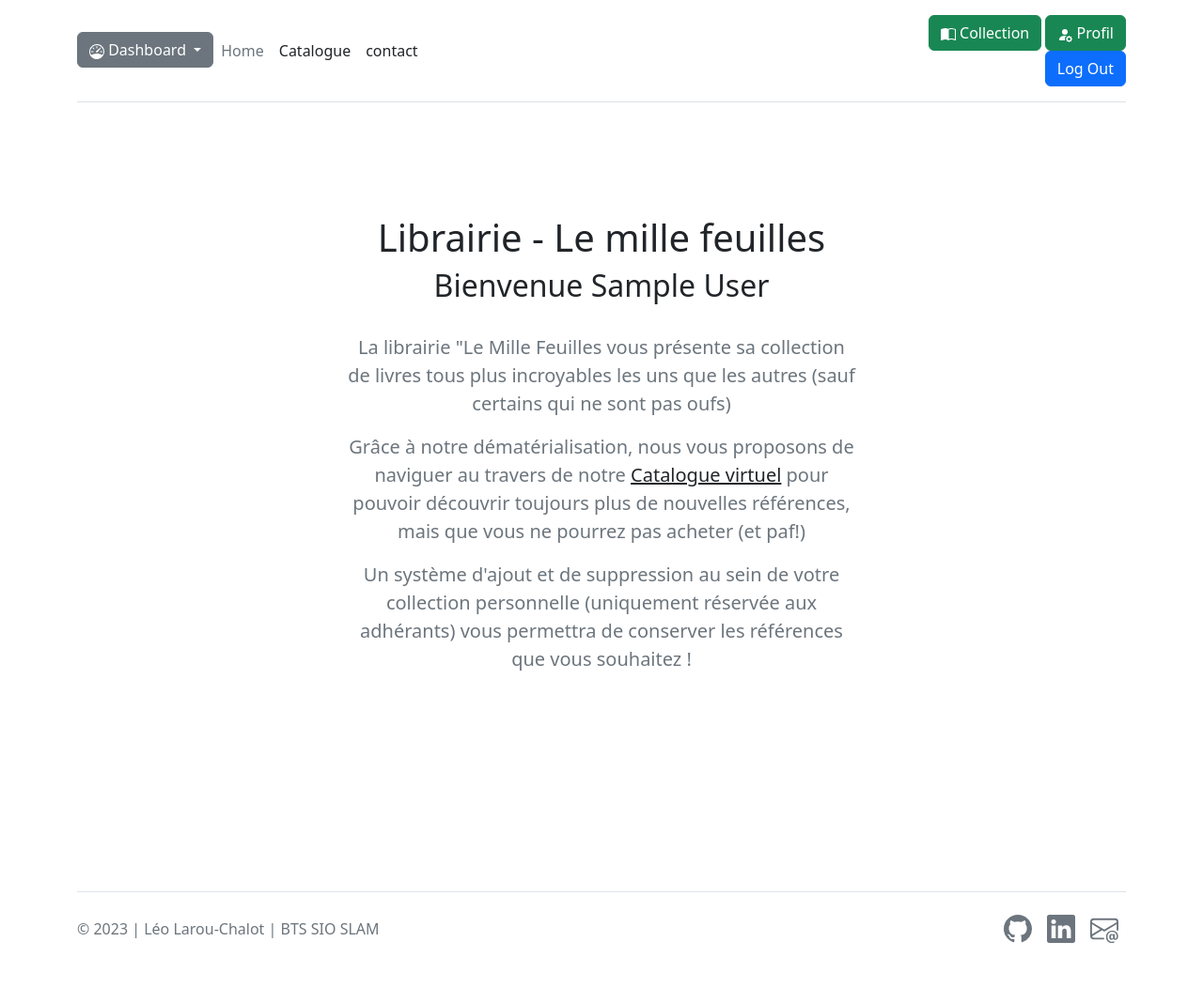
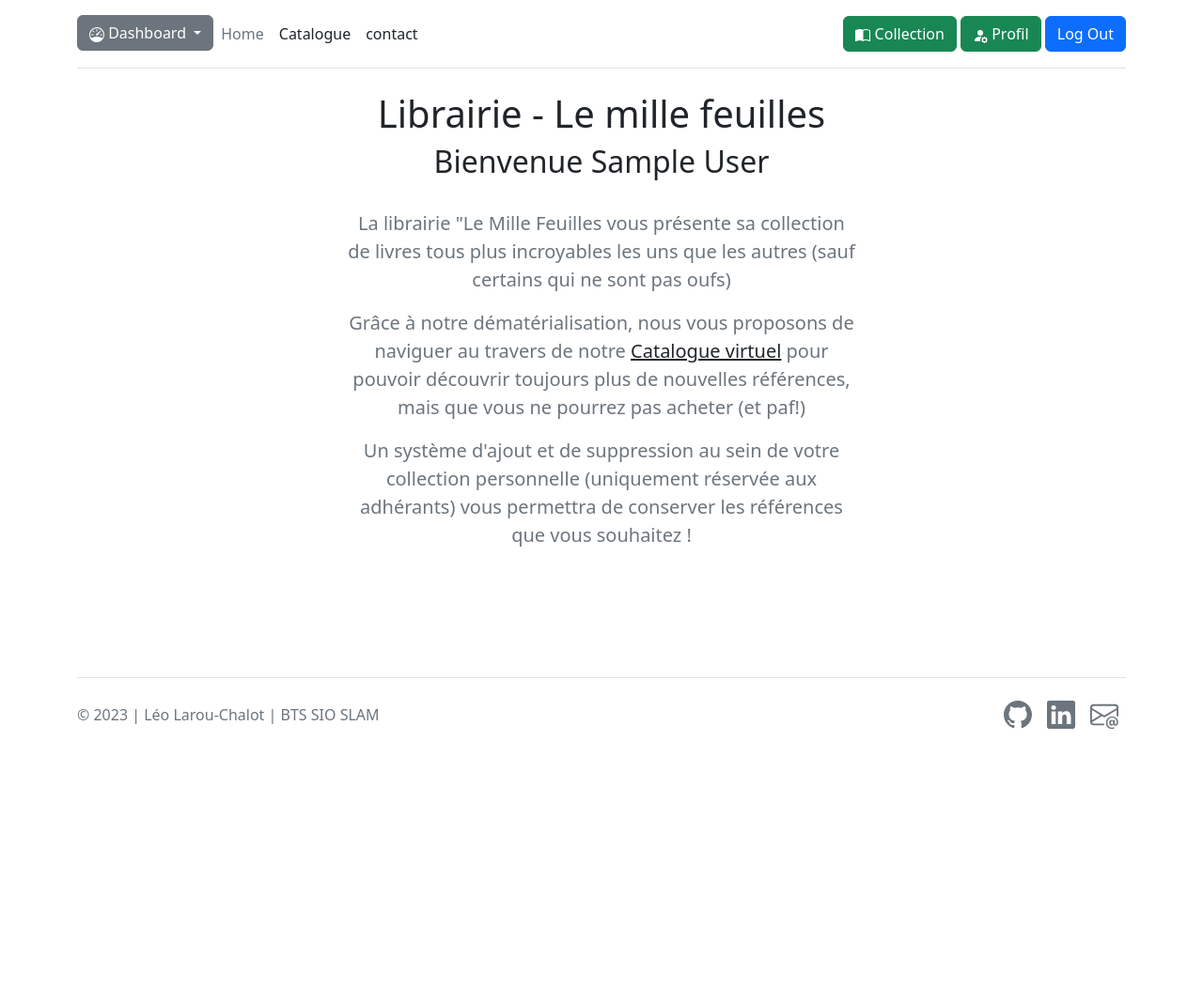
Before and after one commit to LeoLChalot/BTSSIO-API-Google-Book, a PHP site: page /librairie/ in a window 1280 px wide. Shown: the whole page at 94% size. After the commit the page ends 776 px from the top, so only its background shows below. Run offline with PHP 8.4, Linux system fonts and the light colour scheme; the visitor is signed in with stand-in values (Sample User, id 1).

Commit message:
Optimisation affichage

```diff
--- a/catalogue.php
+++ b/catalogue.php
@@ -19,7 +19,7 @@
                 <img src="assets/img/backgrounds/catalogue.jpg" class="w-100 rounded-4 shadow-4" alt="" />
             </div>
             <div class="center col-lg-5 mb-5 mb-lg-0">
-                <div class="card cascading-right shadow-sm" style="background: hsla(0, 0%, 100%, 0.55);backdrop-filter: blur(30px);">
+                <div class="card cascading-right shadow-sm w-100 center" style="background: hsla(0, 0%, 100%, 0.55);backdrop-filter: blur(30px);">
                     <div class="card-body p-5 shadow-5 text-center">
                         <h2 class="fw-bold mb-5">Le catalogue !</h2>
                         <form class="mb-3" action="" method="GET">
@@ -46,7 +46,7 @@
                             $livres = $googleBook->getBooksByKeyword($title);
                             ?>
                             <?php for ($i = 0; $i < count($livres); $i++) : ?>
-                                <div class="book-card col-10 d-flex gap-5 m-4 p-4 border-bottom d-flex flex-row justify-content-center">
+                                <div class="book-card col-12 d-flex gap-5 m-4 p-4 border-bottom d-flex flex-row justify-content-center align-items-center">
                                     <?php if (isset($livres[$i]['image'])) : ?>
                                         <div class="book-img">
                                             <img src="<?= $livres[$i]['image'] ?>" alt="">
--- a/index.php
+++ b/index.php
@@ -1,7 +1,7 @@
 <?php require_once(__DIR__ . '/require/bdd-on.php'); ?>
 <?php require_once(__DIR__ . '/require/header.php'); ?>
-<section class="py-5 text-center container">
-    <div class="row py-lg-5">
+<section class="text-center container">
+    <div class="row">
         <div class="col-lg-6 col-md-8 mx-auto">
             <h1 class="fw-light">Librairie - Le mille feuilles</h1>
             <?php if (!empty($_SESSION)) : ?>
--- a/login.php
+++ b/login.php
@@ -1,7 +1,7 @@
 <?php require_once(__DIR__ . '/require/bdd-on.php'); ?>
 <?php require_once(__DIR__ . '/require/header.php'); ?>
 <section>
-    <div class="container py-5 border-0">
+    <div class="container border-0">
         <div class="row d-flex justify-content-center align-items-center h-100 border-0">
             <div class="col col-xl-10 border-0">
                 <div class="card border-0">
--- a/require/header.php
+++ b/require/header.php
@@ -42,7 +42,7 @@
                 <li><a href="http://localhost/librairie/form-connexion/contact.php" class="nav-link px-2 link-dark">contact</a></li>
             </ul>
 
-            <div class="col-md-3 text-end">
+            <div class="col-md-5 text-end">
                 <?php if (empty($_SESSION)) : ?>
                     <a href="login.php"><button type="button" class="btn btn-outline-primary me-2">Connexion</button></a>
                     <a href="register.php"><button type="button" class="btn btn-primary">Inscription</button></a>
```
